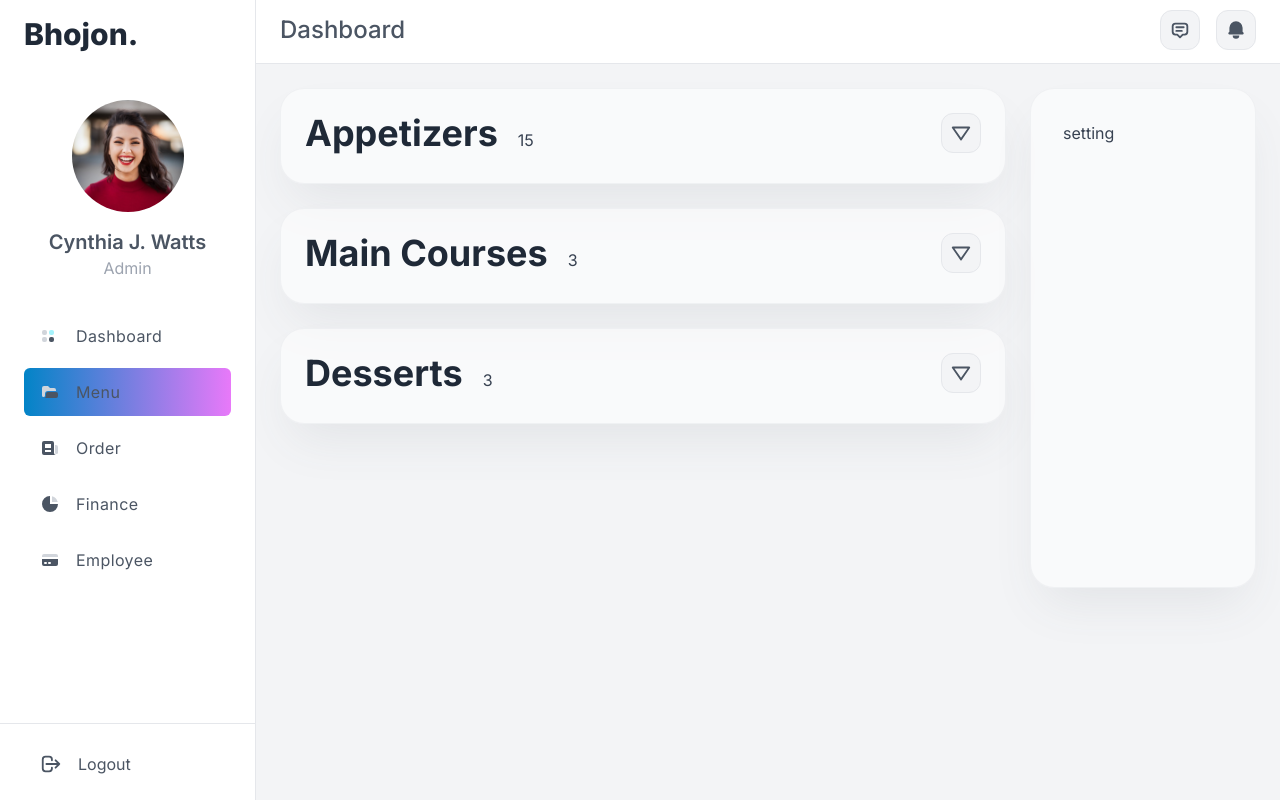
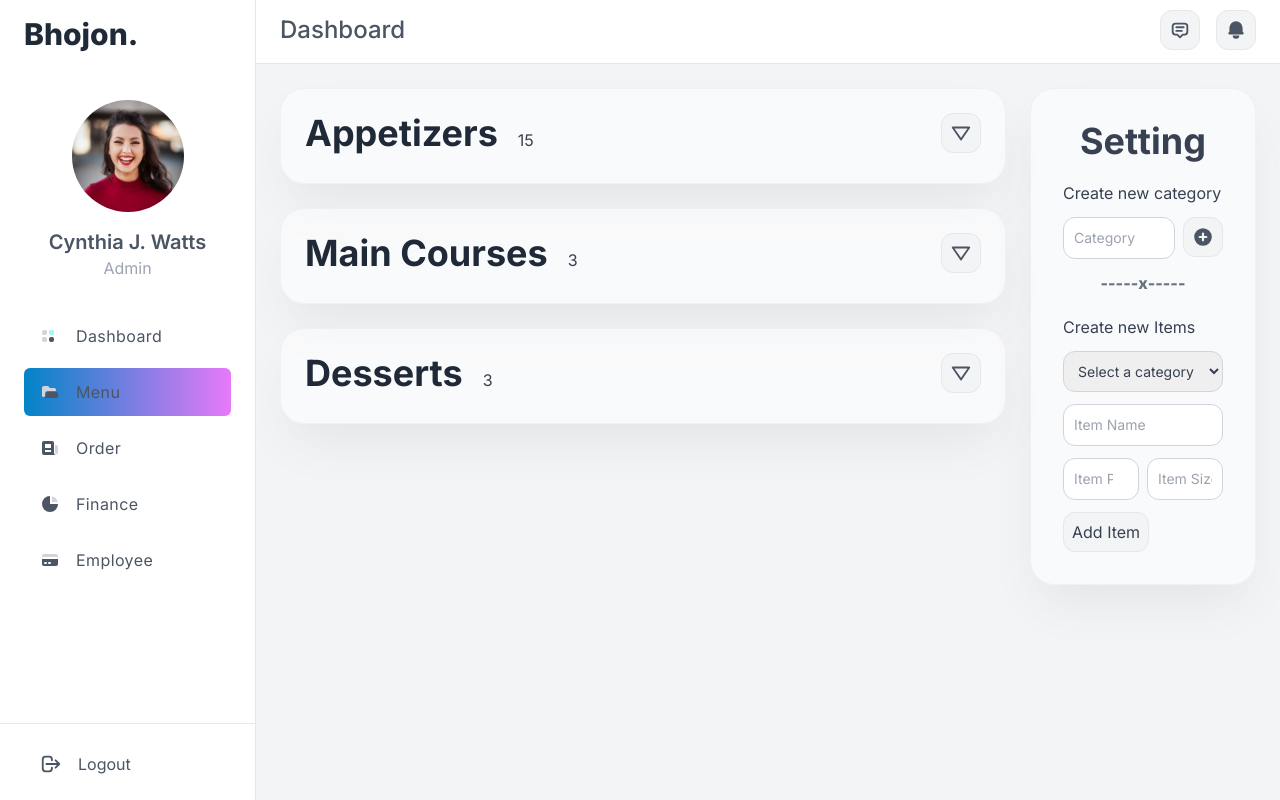
Before and after one commit to AbidHasanPiash/bhojon, a Next.js app: page /menu in a window 1280 px wide. Built offline with nearby package versions, Linux system fonts and the light colour scheme.

Commit message:
setting bar is working

```diff
--- a/app/menu/page.jsx
+++ b/app/menu/page.jsx
@@ -1,7 +1,10 @@
+"use client"
+import { useState } from "react";
 import CardContainer from "@/components/menu/CardContainer";
+import { HiPlusCircle } from "react-icons/hi";
 
 export default function Menu() {
-  const menu = [
+  const [menu, setMenu] = useState([
     {
       category: 'Appetizers',
       items: [
@@ -38,7 +41,40 @@ export default function Menu() {
         { name: 'Cheesecake', price: 8.99, image:'/images/food/Cheesecake.jpg', size:'1 pcs', orderToday:4, orderWeek:12 },
       ],
     },
-  ];
+  ]);
+  // Add new Category
+  const [newCategory, setNewCategory] = useState('');
+  const addCategory = (event) => {
+    event.preventDefault();
+    const categoryObject = {
+      category: newCategory,
+      items: [],
+    };
+    setMenu([...menu, categoryObject]);
+    setNewCategory('');
+  };
+  // Add new Items
+  const [selectedCategory, setSelectedCategory] = useState('');
+  const [itemName, setItemName] = useState('');
+  const [itemPrice, setItemPrice] = useState('');
+  const [itemSize, setItemSize] = useState('');
+  const addItem = (event) => {
+    event.preventDefault();
+    const updatedMenu = menu.map((category) => {
+      if (category.category === selectedCategory) {
+        const newItem = { name: itemName, price: parseFloat(itemPrice), size: itemSize };
+        return {
+          ...category,
+          items: [...category.items, newItem],
+        };
+      }
+      return category;
+    });
+    setMenu(updatedMenu);
+    setItemName('');
+    setItemPrice('');
+    setItemSize('');
+  };
   return (
     <div className="px-6 pt-6 lg:grid grid-cols-4 gap-6">
       <div className="lg:col-span-3">
@@ -46,8 +82,83 @@ export default function Menu() {
           <CardContainer category={category} key={index}/>
         ))}
       </div>
-      <div className='hidden lg:block h-[500px] sm:p-8 rounded-3xl bg-white border border-gray-200/50 dark:shadow-none dark:border-gray-700 dark:bg-gray-800 bg-opacity-50 shadow-2xl shadow-gray-600/10'>
-        setting
+      <div className='hidden lg:block h-fit space-y-3 sm:p-8 sticky top-[88px] rounded-3xl bg-white border border-gray-200/50 dark:shadow-none dark:border-gray-700 dark:bg-gray-800 bg-opacity-50 shadow-2xl shadow-gray-600/10'>
+        <div>
+          <h1 className="text-2xl font-bold md:text-4xl text-center">Setting</h1>
+        </div>
+        {/* Create new Category form */}
+        <h1 className="pt-2">Create new category</h1>
+        <form onSubmit={addCategory} className="flex space-x-2">
+          <input
+            type="text"
+            name="category"
+            placeholder="Category"
+            aria-label="new category"
+            value={newCategory}
+            onChange={(e)=>setNewCategory(e.target.value)}
+            class="outline-none w-full rounded-xl border border-gray-300 p-2.5 text-sm transition focus:border-cyan-300 dark:bg-gray-900 dark:border-gray-700"
+          />
+          <button
+            type="submit"
+            disabled={!newCategory}
+            className="h-10 w-10 gap-2 px-2 rounded-xl border bg-gray-100 active:bg-gray-200 dark:bg-gray-700 dark:border-gray-600 dark:active:bg-gray-800"
+          >
+            <span className="text-gray-600 dark:text-gray-300 group-hover:text-gray-700 dark:group-hover:text-white"><HiPlusCircle size={22}/></span>
+          </button>
+        </form>
+        <div className="flex items-center justify-center w-full text-gray-500 font-extrabold">
+          <h1>-----</h1>
+          <h1> x </h1>
+          <h1>-----</h1>
+        </div>
+        {/* Create new Items from */}
+        <h1 className="pt-2">Create new Items</h1>
+        <form className="space-y-3">
+          <select
+            value={selectedCategory}
+            onChange={(e)=>setSelectedCategory(e.target.value)}
+            className="outline-none w-full rounded-xl border border-gray-300 p-2.5 text-sm transition-all duration-300 dark:bg-gray-900 dark:border-gray-700"
+          >
+            <option value="">Select a category</option>
+            {menu.map((category, index) => (
+              <option key={index} value={category.category}>
+                {category.category}
+              </option>
+            ))}
+          </select>
+          <input
+            type="text"
+            placeholder="Item Name"
+            value={itemName}
+            onChange={(e)=>setItemName(e.target.value)}
+            className="outline-none w-full rounded-xl border border-gray-300 p-2.5 text-sm transition-all duration-300 dark:bg-gray-900 dark:border-gray-700"
+          />
+          <div className="flex space-x-2">
+            <input
+              type="number"
+              step="0.01"
+              placeholder="Item Price"
+              value={itemPrice}
+              onChange={(e)=>setItemPrice(e.target.value)}
+              className="outline-none w-full rounded-xl border border-gray-300 p-2.5 text-sm transition-all duration-300 dark:bg-gray-900 dark:border-gray-700"
+            />
+            <input
+              type="text"
+              placeholder="Item Size"
+              value={itemSize}
+              onChange={(e)=>setItemSize(e.target.value)}
+              className="outline-none w-full rounded-xl border border-gray-300 p-2.5 text-sm transition-all duration-300 dark:bg-gray-900 dark:border-gray-700"
+            />
+          </div>
+          <button
+            type="submit"
+            onClick={addItem}
+            className="h-10 w-fit gap-2 px-2 rounded-xl border bg-gray-100 active:bg-gray-200 dark:bg-gray-700 dark:border-gray-600 dark:active:bg-gray-800"
+            disabled={!selectedCategory || !itemName || !itemPrice || !itemSize}
+          >
+            Add Item
+          </button>
+        </form>
       </div>
     </div>
   )
--- a/components/menu/CardContainer.jsx
+++ b/components/menu/CardContainer.jsx
@@ -12,7 +12,7 @@ export default function CardContainer({category}) {
     const handlePageChange = ({ selected }) => {
       setCurrentPage(selected);
     };
-    const data = category.items;
+    const data = category?.items;
     console.log('daataaaaa', data);
 
     // Items per page
@@ -45,7 +45,7 @@ export default function CardContainer({category}) {
           </button>
         </div>
         <div className="max-h-[600px] overflow-y-auto grid gap-6 px-4 sm:px-0 grid-cols-2 md:grid-cols-3 xl:grid-cols-4">
-        {currentPageItems.map((item, itemIndex) => (
+        {currentPageItems?.map((item, itemIndex) => (
             <FoodCard item={item} key={itemIndex}/>
         ))}
         </div>
--- a/components/menu/FoodCard.jsx
+++ b/components/menu/FoodCard.jsx
@@ -5,7 +5,7 @@ export default function FoodCard({item}) {
     <div className="group relative h-60 rounded-2xl overflow-hidden">
       <Image
         className="w-full h-40 object-cover group-hover:scale-110 group-hover:grayscale transition-all duration-300"
-        src={item.image}
+        src={item.image ? item.image : '/images/user.jpg'}
         alt="food"
         loading="lazy"
         width="200"
@@ -13,10 +13,10 @@ export default function FoodCard({item}) {
       />
       <div className="absolute bottom-0 inset-0 h-20 group-hover:h-40 mt-auto bg-gray-200 dark:bg-gray-900 transition-all duration-300">
         <div className='h-20 p-2 flex flex-col justify-between'>
-          <h4 className="text-lg leading-none line-clamp-2 font-semibold text-gray-700 dark:text-white">{item.name}</h4>
+          <h4 className="text-lg leading-none line-clamp-2 font-semibold text-gray-700 dark:text-white">{item?.name}</h4>
           <div className='flex items-center justify-between'>
-            <span className="text-gray-800 dark:text-gray-300">{item.size}</span>
-            <span className="text-gray-800 dark:text-gray-300">$ {item.price}</span>
+            <span className="text-gray-800 dark:text-gray-300">{item?.size}</span>
+            <span className="text-gray-800 dark:text-gray-300">$ {item?.price}</span>
           </div>
         </div>
         <div className='px-3 w-full'>
@@ -25,8 +25,8 @@ export default function FoodCard({item}) {
               Order statistics
             </caption>
             <tbody>
-              <tr> <td>Today</td> <td className='text-right'>{item.orderToday}</td> </tr>
-              <tr> <td>week</td> <td className='text-right'>{item.orderWeek}</td> </tr>
+              <tr> <td>Today</td> <td className='text-right'>{item.orderToday ? item.orderToday : '0'}</td> </tr>
+              <tr> <td>week</td> <td className='text-right'>{item.orderWeek ? item.orderWeek : '0'}</td> </tr>
             </tbody>
           </table>
         </div>
```
